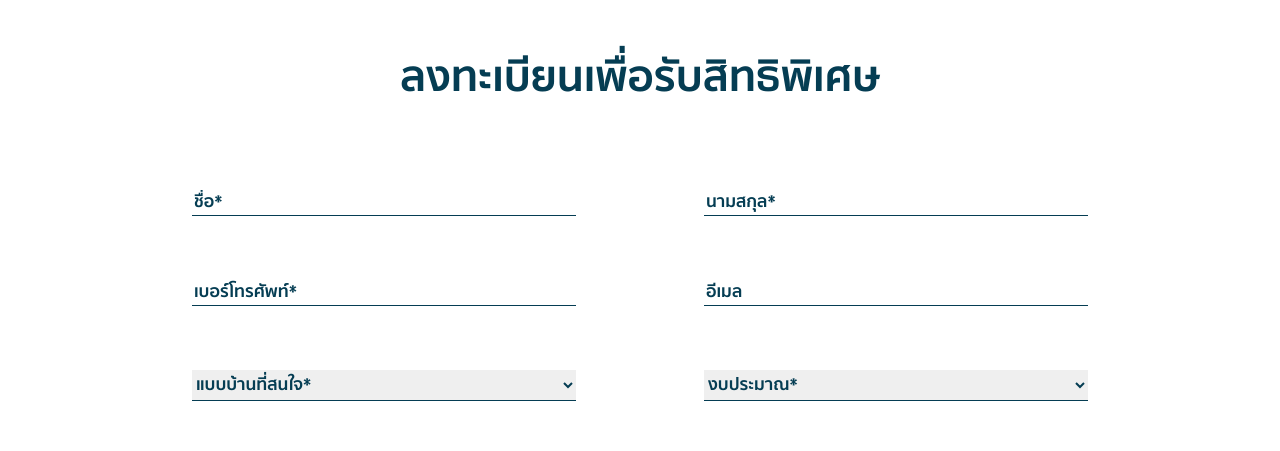
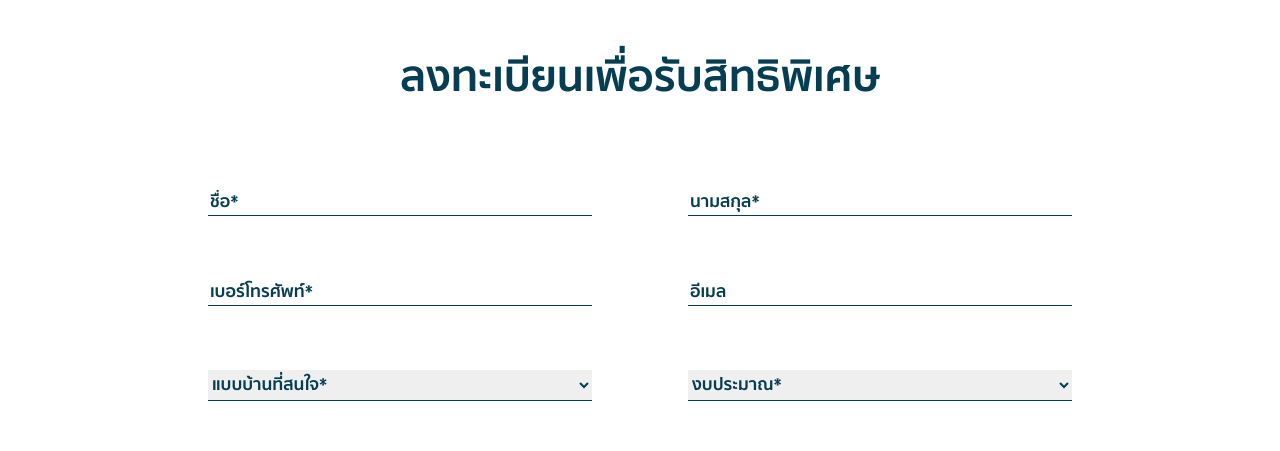
Before and after one commit to Patchawit/siamese-holm, a React (Create React App) app: page / in a window 1280 px wide. Shown: the part 1187-1638 px from the top of the page. Built offline with nearby package versions, Linux system fonts and the light colour scheme.

Commit message:
Update formregis.js

```diff
--- a/src/component/formregis.js
+++ b/src/component/formregis.js
@@ -12,7 +12,7 @@ export default function formregis() {
             <p>เตรียมพบบ้านเดี่ยว-ทาวน์โฮม โครงการใหม่<br />ติดถนนใหญ่ใกล้รถไฟฟ้า และฟิวเจอร์พาร์ครังสิต เพียง 4 นาที</p>
             <h1>ลงทะเบียนเพื่อรับสิทธิพิเศษ</h1>
             <form>
-                <div className='container-fluid' style={{width:"80vw"}}>
+                <div className='container-fluid' style={{width:"75vw"}}>
                     <div className="row textinput">
                         <div className="col-sm-6 col-12">
                             <input type="text" placeholder='ชื่อ*'></input>
@@ -31,7 +31,7 @@ export default function formregis() {
                     </div>
                 </div>
 
-                <div className='container-fluid' style={{width:"80vw"}}>
+                <div className='container-fluid' style={{width:"75vw"}}>
                     <div className="row opinput">
                         <div className="col-sm-6 col-12">
                             <select placeholder='แบบบ้านที่สนใจ*'>
```
